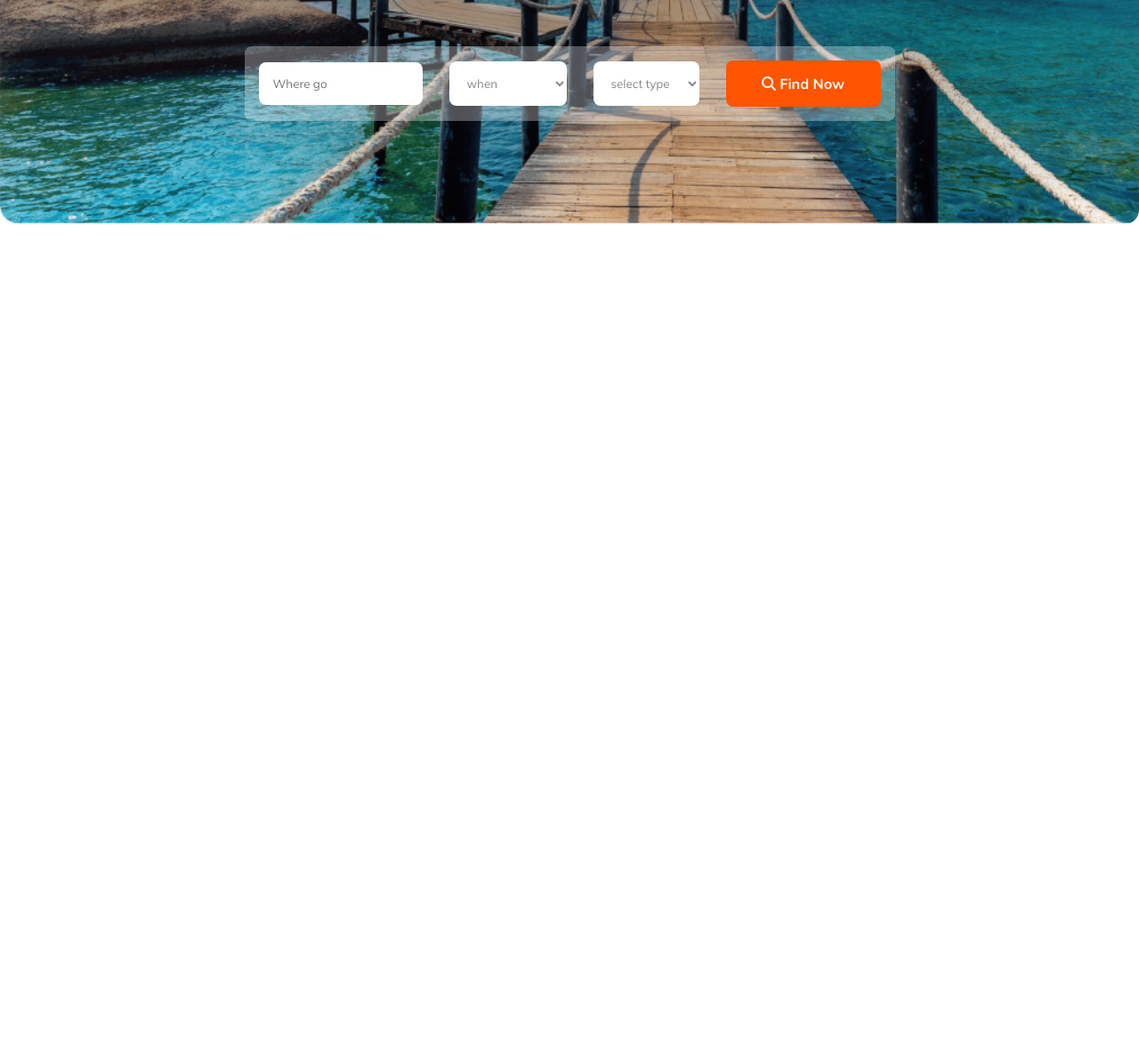
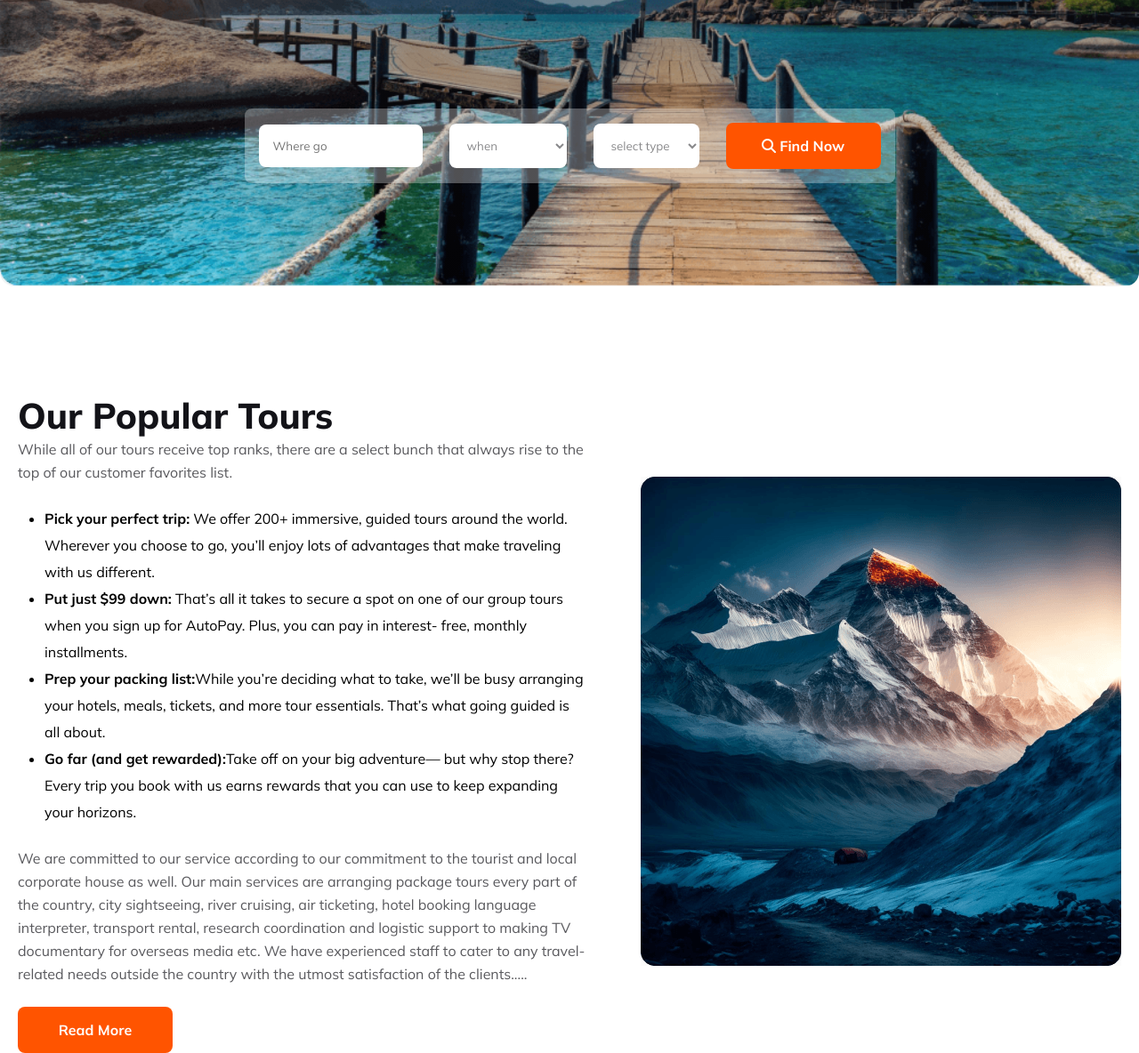
Before and after one commit to MdSalauddinSakib/B9A2-Assignment-2, a plain HTML site: page index.html in a window 1280 px wide. Shown: the part 500-1684 px from the top of the page at 89% size. Before the commit the page ends 800 px from the top, so only its background shows below. Drawn offline with Linux system fonts and the light colour scheme.

Commit message:
Our Popular Tour section created with responsive

```diff
--- a/index.html
+++ b/index.html
@@ -10,10 +10,12 @@
 </head>
 
 <body>
+
     <!------------------------
         Navbar Section
     -------------------------->
-    <section>
+
+    <navbar>
         <div class="navbar">
             <div class="logo">
                 <img src="images/Group 40071 (2).png" alt="">
@@ -32,20 +34,22 @@
                 <i class="fa-solid fa-bars"></i>
             </div>
         </div>
-    </section>
-
+    </navbar>
 
     <!-----------------------
         Banner Section
     ------------------------->
+
     <section>
         <div class="banner-img">
             <div class="banner-element">
                 <div class="explore">
                     <h1>Explore Your Travel</h1>
-                    <p>Travel is the key that unlocks a treasure trove of experiences. It allows us to venture beyond the
+                    <p>Travel is the key that unlocks a treasure trove of experiences. It allows us to venture beyond
+                        the
                         boundaries of our everyday lives and immerse ourselves in the richness of different cultures,
-                        histories, and landscapes. Whether you're a seasoned globetrotter or a novice wanderer, preparing
+                        histories, and landscapes. Whether you're a seasoned globetrotter or a novice wanderer,
+                        preparing
                         for travel is an essential step to make the most out of your journey.</p>
                 </div>
                 <div class="form">
@@ -63,9 +67,46 @@
                         <select name="" id="">
                             <option value="">select type</option>
                         </select>
-                        <button><i class="fa-solid fa-magnifying-glass"></i> Find Now</button>
+                        <button class="find"><i class="fa-solid fa-magnifying-glass"></i> Find Now</button>
                     </form>
                 </div>
+            </div>
+        </div>
+    </section>
+
+    <!----------------------------
+        Our Popular Tour Section
+    ----------------------------->
+
+    <section>
+        <div class="popular-tour">
+            <div class="tour-text">
+                <h1>Our Popular Tours</h1>
+                <p>While all of our tours receive top ranks, there are a select bunch that always rise to the top of our
+                    customer favorites list.</p>
+                    <ul style="list-style-type:disc">
+                        <li><strong>Pick your perfect trip:</strong> We offer 200+ immersive, guided tours
+                            around the world. Wherever you choose
+                            to go, you’ll enjoy lots of advantages that
+                            make traveling with us different.</li>
+                        <li><strong>Put just $99 down:</strong> That’s all it takes to secure a spot on one
+                            of our group tours when you sign up for
+                            AutoPay. Plus, you can pay in interest-
+                            free, monthly installments.</li>
+                        <li><strong> Prep your packing list:</strong>While you’re deciding what to take, we’ll
+                            be busy arranging your hotels, meals,
+                            tickets, and more tour essentials. That’s
+                            what going guided is all about.</li>
+                        <li><strong> Go far (and get rewarded):</strong>Take off on your big adventure—
+                            but why stop there? Every trip you book
+                            with us earns rewards that you can
+                            use to keep expanding your horizons.</li>
+                    </ul>
+                <p>We are committed to our service according to our commitment to the tourist and local corporate house as well. Our main services are arranging package tours every part of the country, city sightseeing, river cruising, air ticketing, hotel booking language interpreter, transport rental, research coordination and logistic support to making TV documentary for overseas media etc. We have experienced staff to cater to any travel-related needs outside the country with the utmost satisfaction of the clients.....</p>
+                <button class="read-more">Read More</button>
+            </div>
+            <div class="tour-img">
+                <img src="images/Rectangle 4.png" alt="">
             </div>
         </div>
     </section>
--- a/style.css
+++ b/style.css
@@ -29,6 +29,10 @@ button {
 
 button:hover {
     background-color: #ff5500e8;
+}
+
+section {
+    margin-top: 120px;
 }
 
 /* ------------------------
@@ -142,8 +146,44 @@ button:hover {
     padding: 16px;
 }
 
+/*------------------------------------
+    Our Popular Tour Section Style
+--------------------------------------*/
 
+.popular-tour {
+    display: flex;
+    justify-content: space-between;
+    align-items: center;
+    gap: 60px;
+    margin: 0 20px;
+}
 
+.tour-text h1 {
+    color: #131318;
+    font-size: 40px;
+    font-weight: 800;
+}
+
+.tour-text p {
+    color: rgba(19, 19, 24, 0.70);
+    font-size: 16px;
+    font-weight: 400;
+    line-height: 26px;
+    margin-bottom: 24px;
+}
+
+.tour-text ul{
+    margin-left: 30px;
+    margin-bottom: 24px;
+}
+
+.tour-text ul li{
+    line-height: 30px;
+}
+
+.tour-img{
+    width: 50%;
+}
 
 
 
@@ -161,11 +201,14 @@ button:hover {
         height: auto;
     }
 
-    .banner-element form {
+    .banner-element form,
+    .popular-tour {
         flex-direction: column;
     }
 
-    .banner-element form input, select, button{
+    .banner-element form input,
+    select,
+    .find{
         width: 100%;
     }
 
@@ -177,6 +220,15 @@ button:hover {
         font-size: 22px;
         font-weight: 800;
     }
+
+    .popular-tour .tour-img{
+        width: 100%;
+        height: auto;
+    }
+
+    .tour-img img{
+        width: 100%;
+    }
 }
 
 @media screen and (min-width: 992px) {
```
